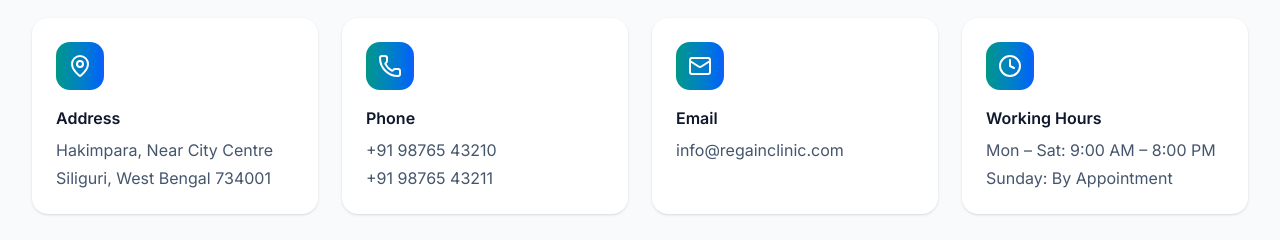
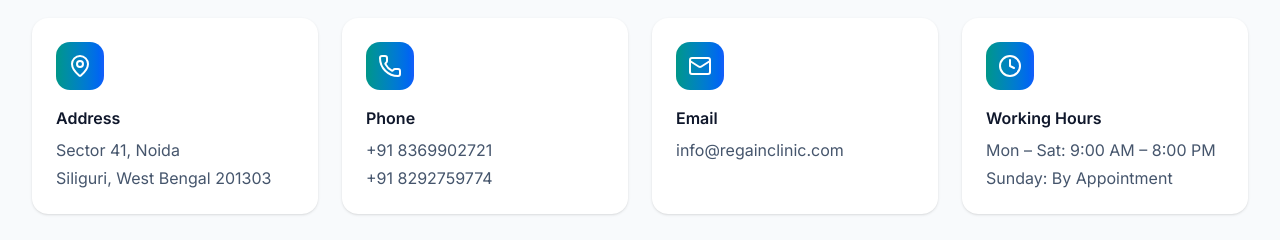
Before and after one commit to Ankurking11/v0-regain-clinic-website, a Next.js app: page / in a window 1280 px wide. Shown: the part 6900-7140 px from the top of the page. Built offline with nearby package versions, Linux system fonts and the light colour scheme; a web font is replaced by a local one.

Commit message:
feat: update clinic location and contact details
Updated address and phone numbers for the clinic location.

Co-authored-by: Ankur Sharma <78227344+Ankurking11@users.noreply.github.com>

```diff
--- a/components/clinic/Location.tsx
+++ b/components/clinic/Location.tsx
@@ -8,13 +8,13 @@ const contactInfo = [
   {
     icon: MapPin,
     title: "Address",
-    content: ["Hakimpara, Near City Centre", "Siliguri, West Bengal 734001"],
+    content: ["Sector 41, Noida", "Siliguri, West Bengal 201303"],
   },
   {
     icon: Phone,
     title: "Phone",
-    content: ["+91 98765 43210", "+91 98765 43211"],
-    links: ["tel:+919876543210", "tel:+919876543211"],
+    content: ["+91 8369902721", "+91 8292759774"],
+    links: ["tel:+918369902721", "tel:+918292759774"],
   },
   {
     icon: Mail,
```
